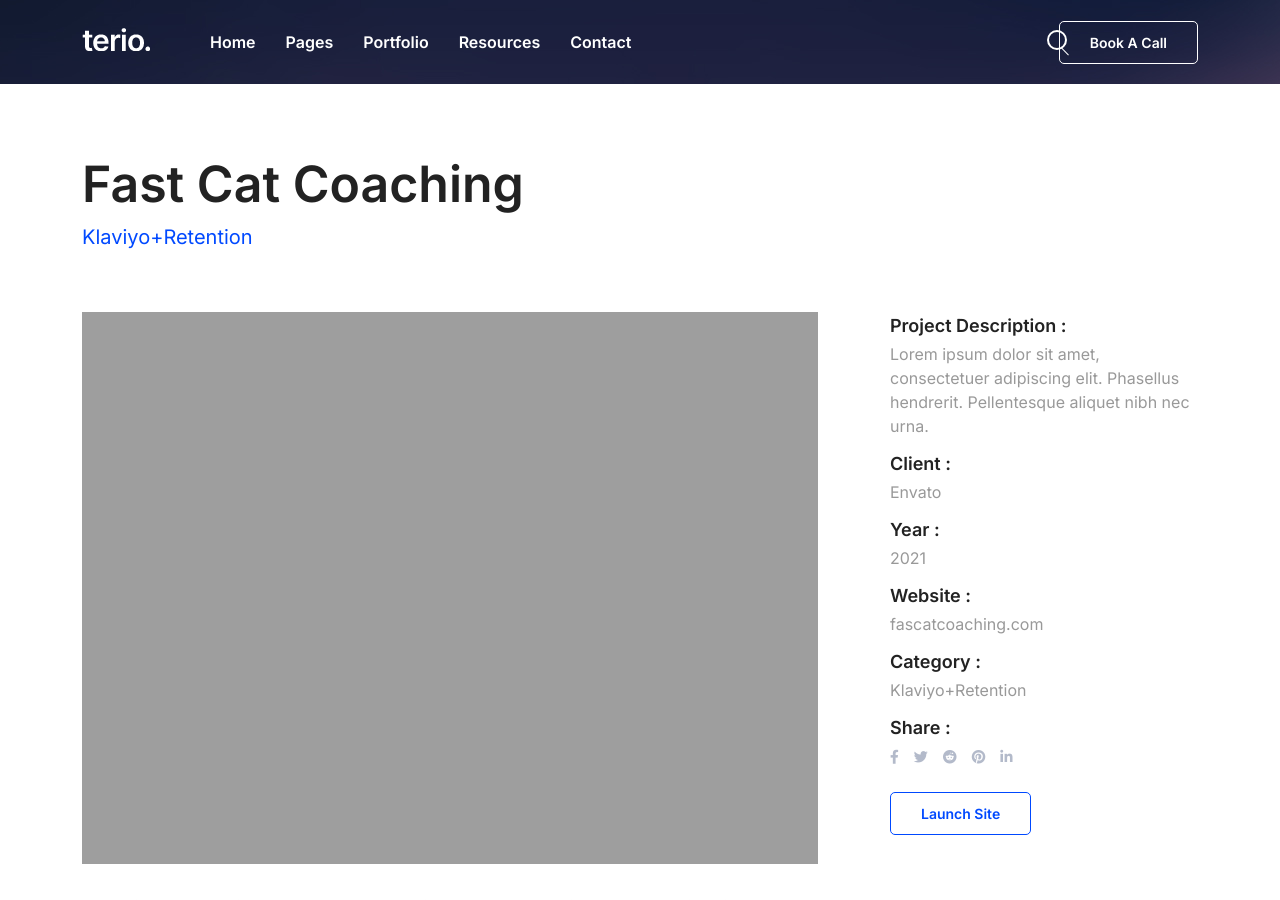
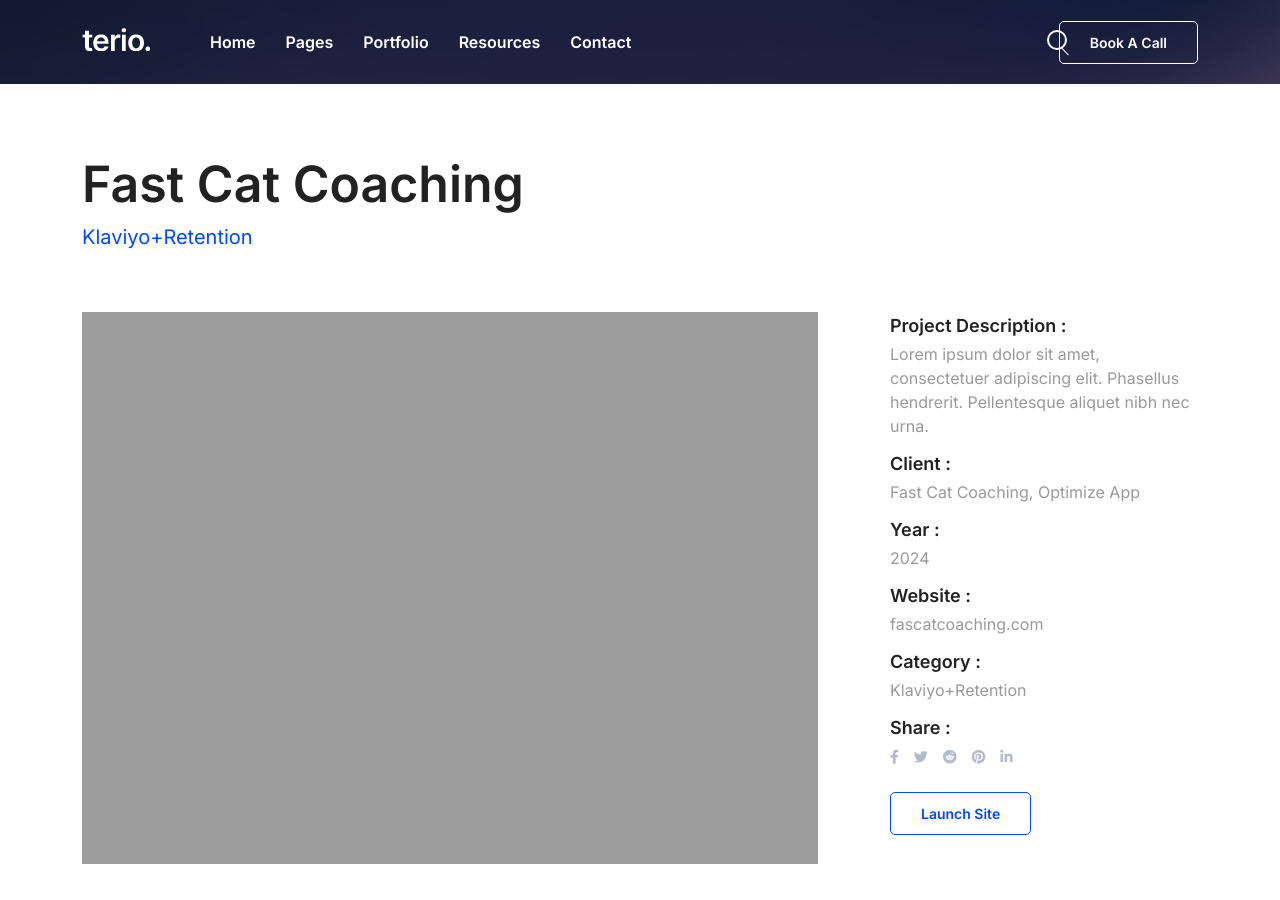
Before and after one commit to swagner2/retentionxt, a Jekyll site: the page built from _works/fastcat.md, in a window 1280 px wide and 900 px high. Built offline with Jekyll 4.4.1, drawn with Linux system fonts in a browser that asks for light colours; a script that is not in the unit is left out.

Commit message:
fc-edits

```diff
--- a/_works/fastcat.md
+++ b/_works/fastcat.md
@@ -16,10 +16,10 @@
     value: Lorem ipsum dolor sit amet, consectetuer adipiscing elit. Phasellus hendrerit. Pellentesque aliquet nibh nec urna.
 
   - label: Client
-    value: Envato
+    value: Fast Cat Coaching, Optimize App
 
   - label: Year
-    value: 2021
+    value: 2024
 
   - label: Website
     value: fascatcoaching.com
```
